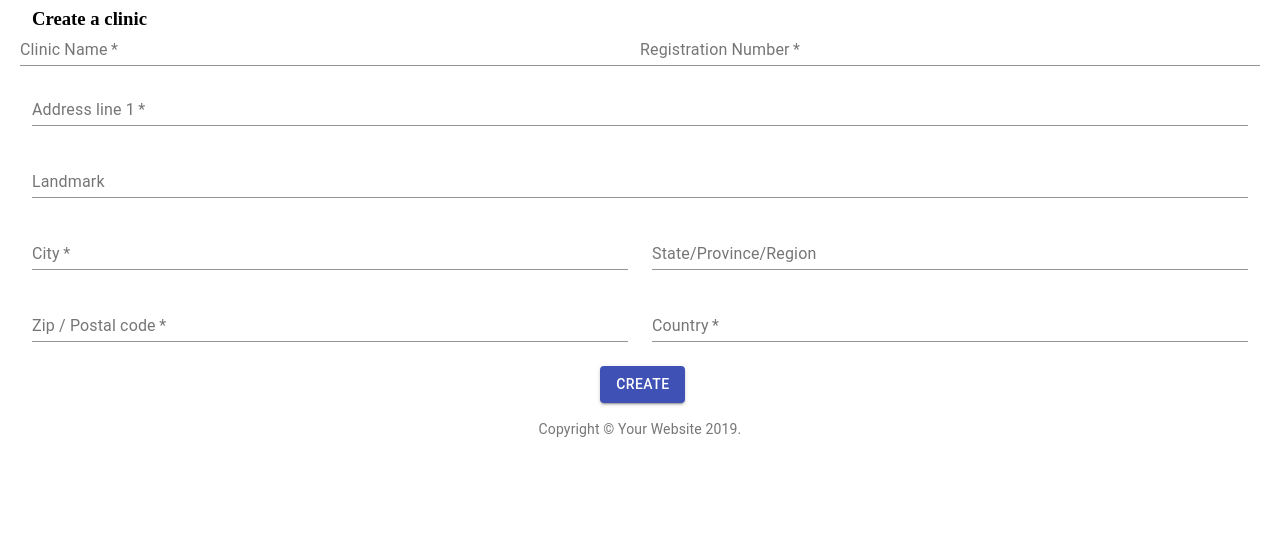
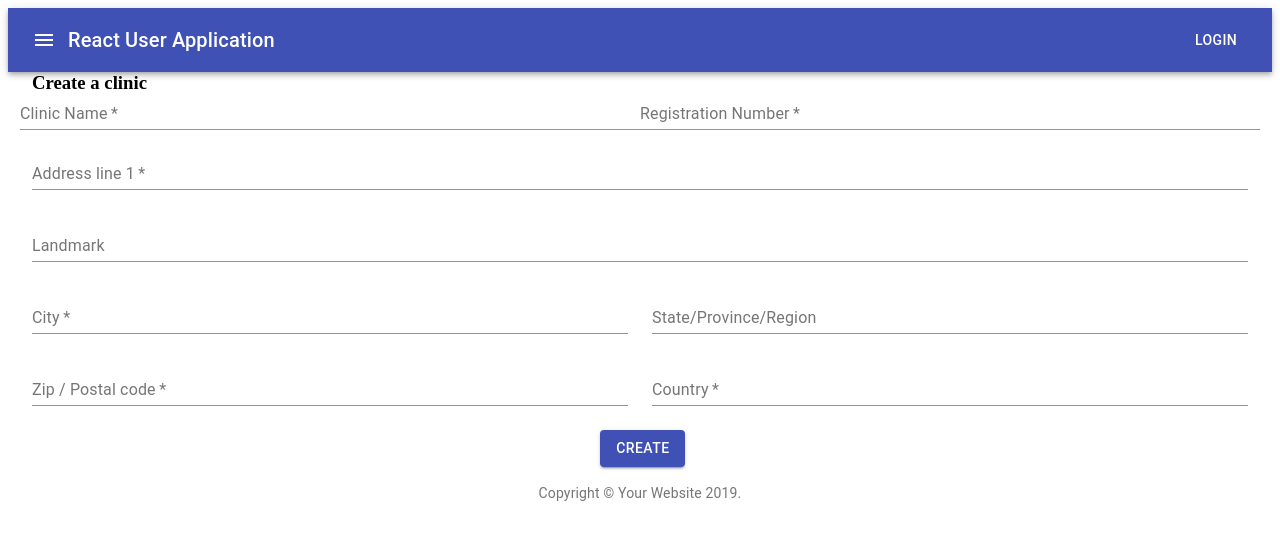
Before and after one commit to abhi-debuginside/ddocfleet-client, a React (Create React App) app: page / in a window 1280 px wide. Shown: the top 540 px of the page. Built offline with nearby package versions, Linux system fonts and the light colour scheme.

Commit message:
1 file modified, 1 added

```diff
--- a/src/App.js
+++ b/src/App.js
@@ -1,6 +1,7 @@
 import React, { Component } from "react";
 import Container from "@material-ui/core/Container";
 import CopyRightInfo from "./components/common/CopyRightInfo";
+import NavBar from "./components/common/NavBar";
 import AppRouter from "./components/AppRouter";
 
 class App extends Component {
@@ -18,6 +19,7 @@ class App extends Component {
       // https://github.com/only2dhir/react-js-material/tree/master/src
       // https://www.devglan.com/react-js/reactjs-material-ui-example
       <div>
+        <NavBar />
         <Container>
           <AppRouter />
         </Container>
--- /dev/null
+++ b/src/components/common/NavBar.js
@@ -0,0 +1,31 @@
+ import React from 'react';
+import AppBar from '@material-ui/core/AppBar';
+import Toolbar from '@material-ui/core/Toolbar';
+import Typography from '@material-ui/core/Typography';
+import Button from '@material-ui/core/Button';
+import IconButton from '@material-ui/core/IconButton';
+import MenuIcon from '@material-ui/icons/Menu';
+
+const style = {
+    flexGrow: 1
+}
+
+const NavBar = () => {
+  return (
+    <div>
+      <AppBar position="static">
+        <Toolbar>
+          <IconButton edge="start" color="inherit" aria-label="Menu">
+            <MenuIcon />
+          </IconButton>
+          <Typography variant="h6" style={style}>
+            React User Application
+          </Typography>
+          <Button color="inherit">Login</Button>
+        </Toolbar>
+      </AppBar>
+    </div>
+  );
+};
+
+export default NavBar;
```
